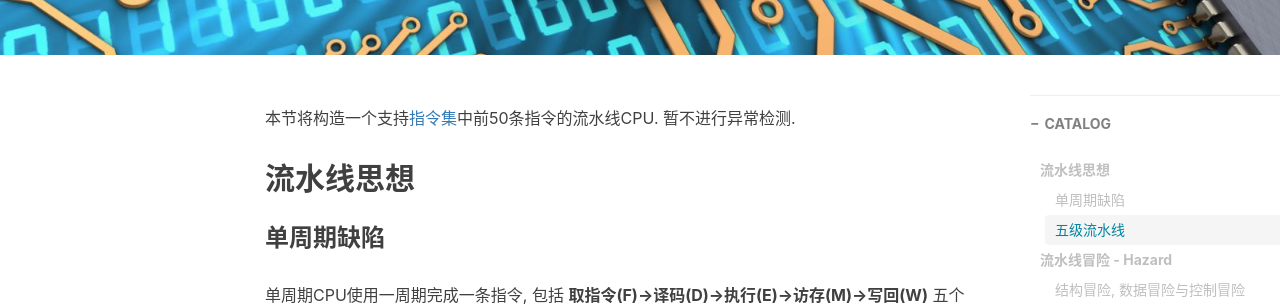
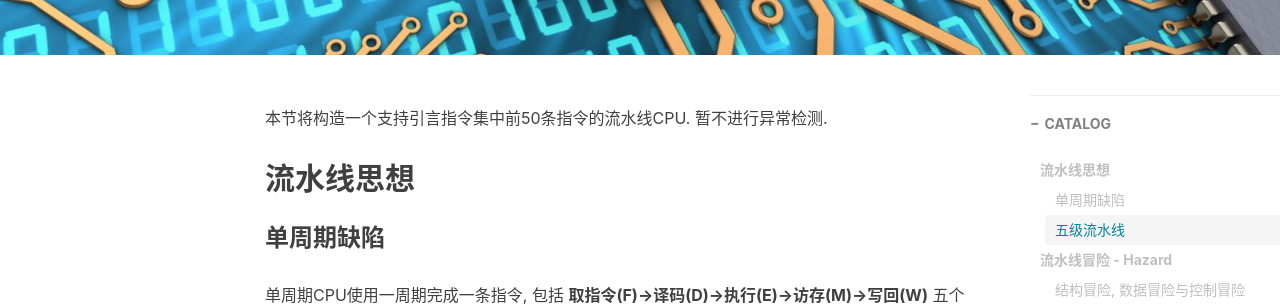
Before and after one commit to Coekjan/coekjan.github.io, a Jekyll site: the page built from _posts/Computer-Architecture/2021-01-21-Pipeline-CPU.md, in a window 1280 px wide and 900 px high, scrolled down 376 px. Shown: the part 152-458 px from the top of the window. Built offline with Jekyll 4.4.1, drawn with Linux system fonts in a browser that asks for light colours; nearby versions of some CDN libraries; comment, search, counter and statistics services are not loaded.

Commit message:
Update 2021-01-21-Pipeline-CPU.md

```diff
--- a/_posts/Computer-Architecture/2021-01-21-Pipeline-CPU.md
+++ b/_posts/Computer-Architecture/2021-01-21-Pipeline-CPU.md
@@ -11,7 +11,7 @@ tags:
     - Computer Architecture
 ---
 
-本节将构造一个支持[指令集](https://blog.coekjan.cn/2021/01/13/Introduction/#指令集仅支持定点指令)中前50条指令的流水线CPU. 暂不进行异常检测.
+本节将构造一个支持引言指令集中前50条指令的流水线CPU. 暂不进行异常检测.
 
 ## 流水线思想
 
```
